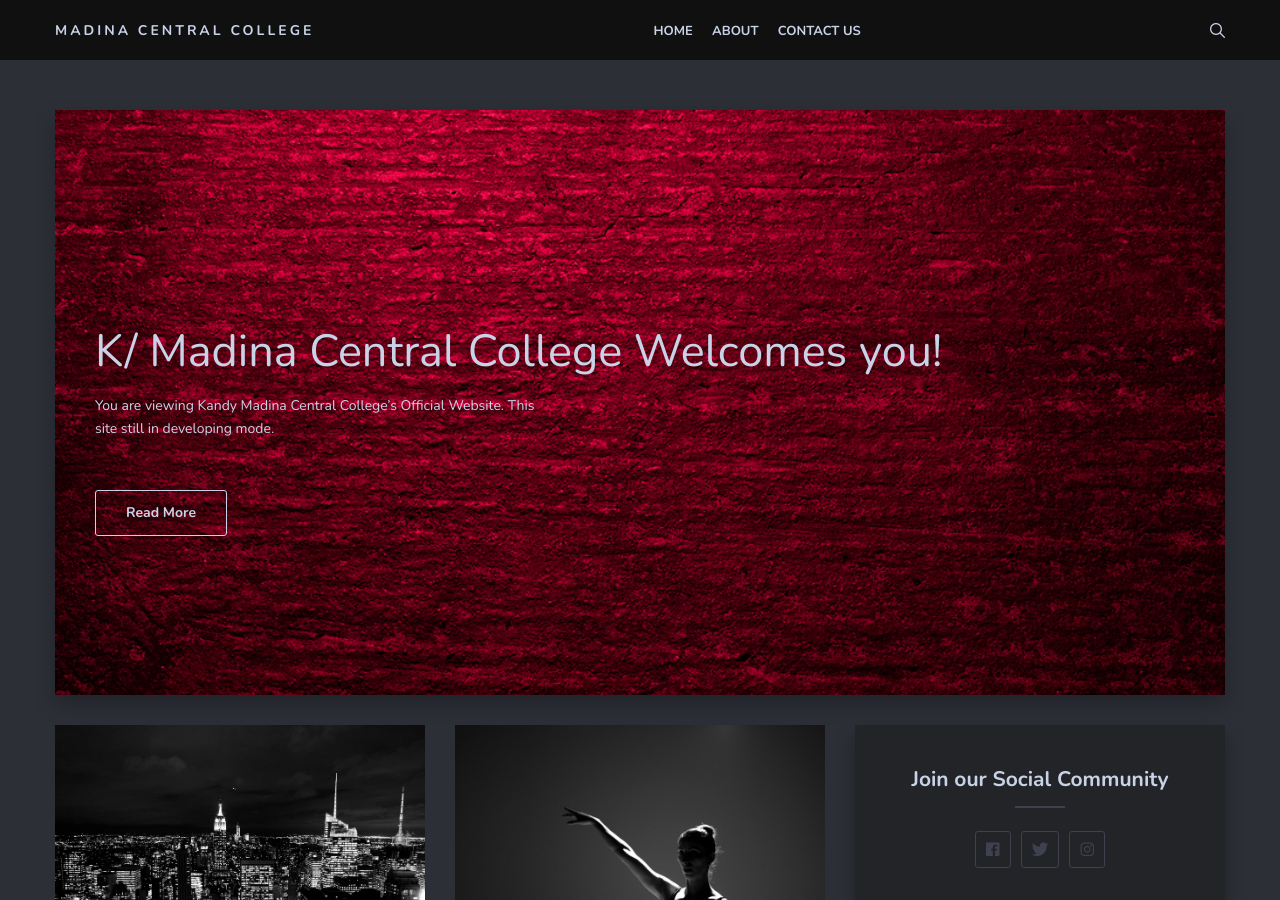
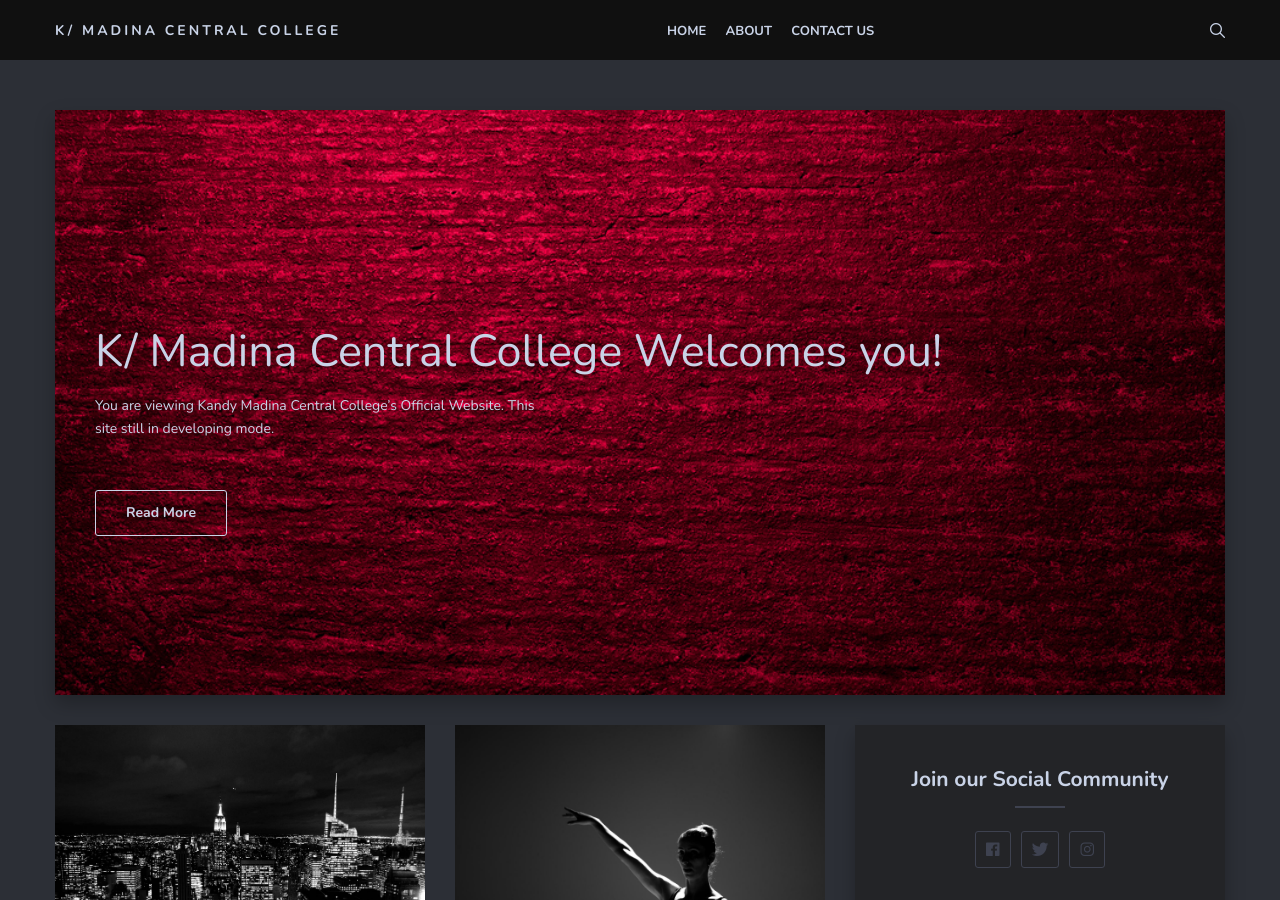
Before and after one commit to techlanka/kmcc, a Jekyll site: the page built from index.html, in a window 1280 px wide and 900 px high. Built offline with Jekyll 4.4.1, drawn with Linux system fonts in a browser that asks for light colours; the list of posts is cut into pages by our own code.

Commit message:
Update header.html

```diff
--- a/_includes/header.html
+++ b/_includes/header.html
@@ -4,7 +4,7 @@
       <div class="col col-12">
         <div class="header-box">
           <div class="logo-title">
-            <a href="{{site.baseurl}}/" class="logo-text">Madina Central College</a>
+            <a href="{{site.baseurl}}/" class="logo-text">K/ Madina Central College</a>
           </div>
 
           <nav class="nav-menu">
```
